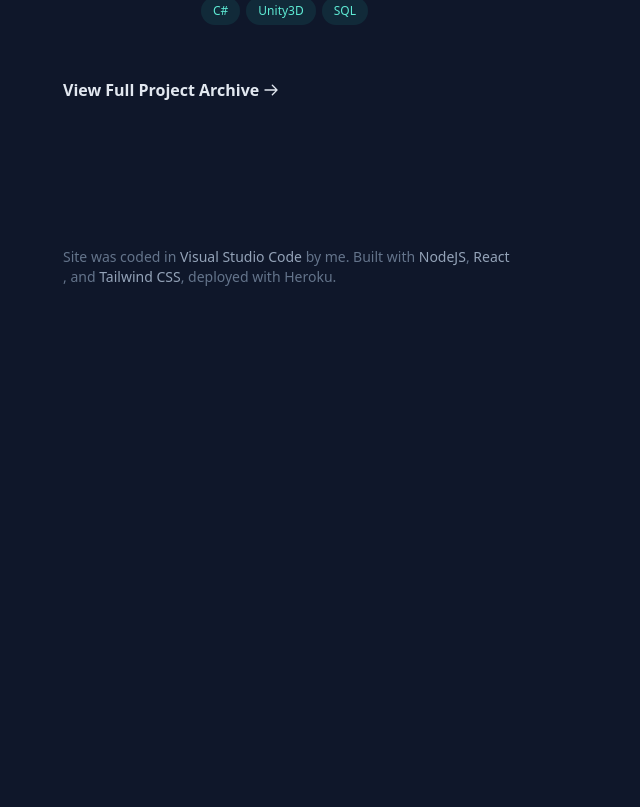
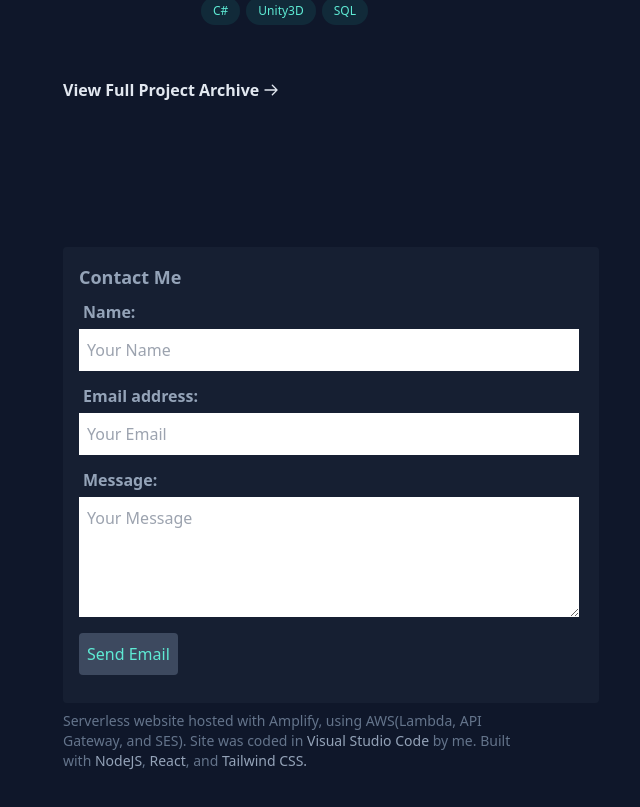
Before and after one commit to LukeGarnsey/portfolio-amplify, a React (Vite) app: page / in a window 1280 px wide. Shown: the part 2979-3786 px from the top of the page, without its empty margins (585-1225 px from the left). Before the commit the page ends 3362 px from the top, so only its background shows below. Built offline with nearby package versions, Linux system fonts and the light colour scheme.

Commit message:
Added Contact form to home page, can now contact me, updated hosting and tech stack text.. Added PageNotFound for bad URL

```diff
--- a/src/pages/Contact.jsx
+++ b/src/pages/Contact.jsx
@@ -1,7 +1,7 @@
 import { useRef, useState } from "react";
 
 export default function Contact(){
-  const sentRef = useRef(null);
+  const sentRef = useRef(false);
   const [formData, setFormData] = useState({
     name: '',
     email: '',
@@ -11,14 +11,17 @@ export default function Contact(){
     const { name, value} = e.target;
     setFormData({ ...formData, [name]: value});
   };
-  const sent ={
-    color:'green'
-  };
-  const fail = {
-    color:'red'
-  };
+  // const sent ={
+  //   color:'green'
+  // };
+  // const fail = {
+  //   color:'red'
+  // };
   const handleSubmit = async (e) =>{
     e.preventDefault();
+    if(sentRef.current)
+      return;
+    sentRef.current = true;
     try{
       console.log(formData);
       const response = await fetch('https://7p2n3r0ce1.execute-api.us-east-1.amazonaws.com/prod/send-email', {
@@ -30,40 +33,45 @@ export default function Contact(){
         mode: 'cors'
       });
       if(response.ok){
-        console.log('Email Sent');
-        sentRef.current.textContent = 'Email Sent';
-        Object.assign(sentRef.current.style,sent);
+        // console.log('Email Sent');
+        // sentRef.current.textContent = 'Email Sent';
+        // Object.assign(sentRef.current.style,sent);
         setFormData({name:'', email:'', message:''});
+        sentRef.current = false;
       }else{
-        sentRef.current.textContent = 'Failed to send Email';
-        sentRef.current.style = fail;
-        console.log(response.message + ' Failed to send email');
+        setFormData({name:'', email:'', message:''});
+        sentRef.current = false;
+        // sentRef.current.textContent = 'Failed to send Email';
+        // sentRef.current.style = fail;
+        // console.log(response.message + ' Failed to send email');
       }
     }catch(error){
-      console.error('Error:', error);
+      // console.error('Error:', error);
+      // sentRef.current.textContent = 'Failed to send Email';
+      // sentRef.current.style = fail;
+      sentRef.current = false;
     }
   }
 
   return (
-    <div>
-      <h3>Contactefe</h3>
+    <div className="bg-slate-800/50 p-4 rounded">
+      <h3 className="font-semibold text-lg">Contact Me</h3>
       <form onSubmit={handleSubmit}>
-        <div className="form-group py-1">
-          <label htmlFor="name" className="p-1">Name:</label>
-          <input style={styles.max} className="form-control" type="text" id="name" name="name" value={formData.name} onChange={handleChange} placeholder="Your Name" required />
+        <div className="form-group py-1 flex flex-wrap">
+          <label htmlFor="name" className="p-1 w-full font-bold">Name:</label>
+          <input style={styles.max} className="form-control w-full p-2" type="text" id="name" name="name" value={formData.name} onChange={handleChange} placeholder="Your Name" required />
         </div>
-        <div className="form-group py-1">
-          <label htmlFor="email" className="p-1">Email address:</label>
-          <input style={styles.max}  className="form-control" type="email" id="email" name="email" value={formData.email} onChange={handleChange} placeholder="Your Email" required />
+        <div className="form-group py-1 flex flex-wrap">
+          <label htmlFor="email" className="p-1 w-full font-bold">Email address:</label>
+          <input style={styles.max}  className="form-control w-full p-2" type="email" id="email" name="email" value={formData.email} onChange={handleChange} placeholder="Your Email" required />
         </div>
-        <div className="form-group py-1">
-          <label htmlFor="message" className="p-1">Message:</label>
-          <textarea style={styles.max}  className="form-control" name="message" id="message" value={formData.message} onChange={handleChange} placeholder="Your Message" rows="4" required />
+        <div className="form-group py-1 flex flex-wrap">
+          <label htmlFor="message" className="p-1 w-full font-bold">Message:</label>
+          <textarea style={styles.max}  className="form-control w-full p-2" name="message" id="message" value={formData.message} onChange={handleChange} placeholder="Your Message" rows="4" required />
         </div>
-        <button type="submit" className="my-3">Send Email</button>
+        <button type="submit" className="my-3 bg-slate-500/50 p-2 text-teal-300 rounded">Send Email</button>
 
       </form>
-      <h4 ref={sentRef}></h4>
     </div>
   );
 }
--- a/src/pages/Home.jsx
+++ b/src/pages/Home.jsx
@@ -3,6 +3,7 @@ import SocialList from "../components/SocialList";
 import About from "./About";
 import Experience from "./Experience";
 import Projects from "./Projects";
+import Contact from "./Contact";
 
 export default function Home(){
 
@@ -31,19 +32,19 @@ export default function Home(){
             <About />
             <Experience />
             <Projects />
-
-            <footer className="max-w-md pb-16 text-sm text-slate-500 sm:pb-0">
+            <Contact />
+            <footer className="max-w-md mt-2 pb-16 text-sm text-slate-500 sm:pb-0">
               <p>
+                Serverless website hosted with Amplify, using AWS(Lambda, API Gateway, and SES).
                 Site was coded in
                 <a href="https://code.visualstudio.com/" className="font-medium text-slate-400 hover:text-teal-300 focus-visible:text-teal-300" target="_blank"
                 rel="noreferrer noopener" aria-label="Visual Studio Code (opens in a new tab)"> Visual Studio Code </a>
                 by me. Built with
                 <a href="https://nodejs.org/en" className="font-medium text-slate-400 hover:text-teal-300 focus-visible:text-teal-300" target="_blank"
-                rel="noreferrer noopener" aria-label="NodeJS (opens in a new tab)"> NodeJS</a>, <a href="https://react.dev/" className="font-medium text-slate-400 hover:text-teal-300 focus-visible:text-teal-300" target="_blank"
-                rel="noreferrer noopener" aria-label="React (opens in a new tab)"> React </a>
+                rel="noreferrer noopener" aria-label="NodeJS (opens in a new tab)"> NodeJS</a>,<a href="https://react.dev/" className="font-medium text-slate-400 hover:text-teal-300 focus-visible:text-teal-300" target="_blank"
+                rel="noreferrer noopener" aria-label="React (opens in a new tab)"> React</a>
                 , and <a href="https://tailwindcss.com/" className="font-medium text-slate-400 hover:text-teal-300 focus-visible:text-teal-300" target="_blank"
-                rel="noreferrer noopener" aria-label="Tailwind CSS (opens in a new tab)"> Tailwind CSS</a>
-                , deployed with Heroku.
+                rel="noreferrer noopener" aria-label="Tailwind CSS (opens in a new tab)"> Tailwind CSS.</a>
               </p>
 
             </footer>
--- /dev/null
+++ b/src/pages/PageNotFound.jsx
@@ -0,0 +1,17 @@
+import IconAnimateBack from "../components/Animate/IconAnimateBack";
+
+export default function PageNotFound(){
+
+  return (<>
+  <div className="lg:py-24">
+  <a className="group mb-2 inline-flex items-center font-semibold leading-tight text-teal-300" href="/">
+        <IconAnimateBack frontSVG="../"/>
+        Home
+    </a>
+    <h1>
+      This is not the page you are looking for.
+    </h1>
+
+  </div>
+  </>);
+}
```
Also changed, not shown: src/main.jsx (+10 -5 lines), src/tailwind.css.
